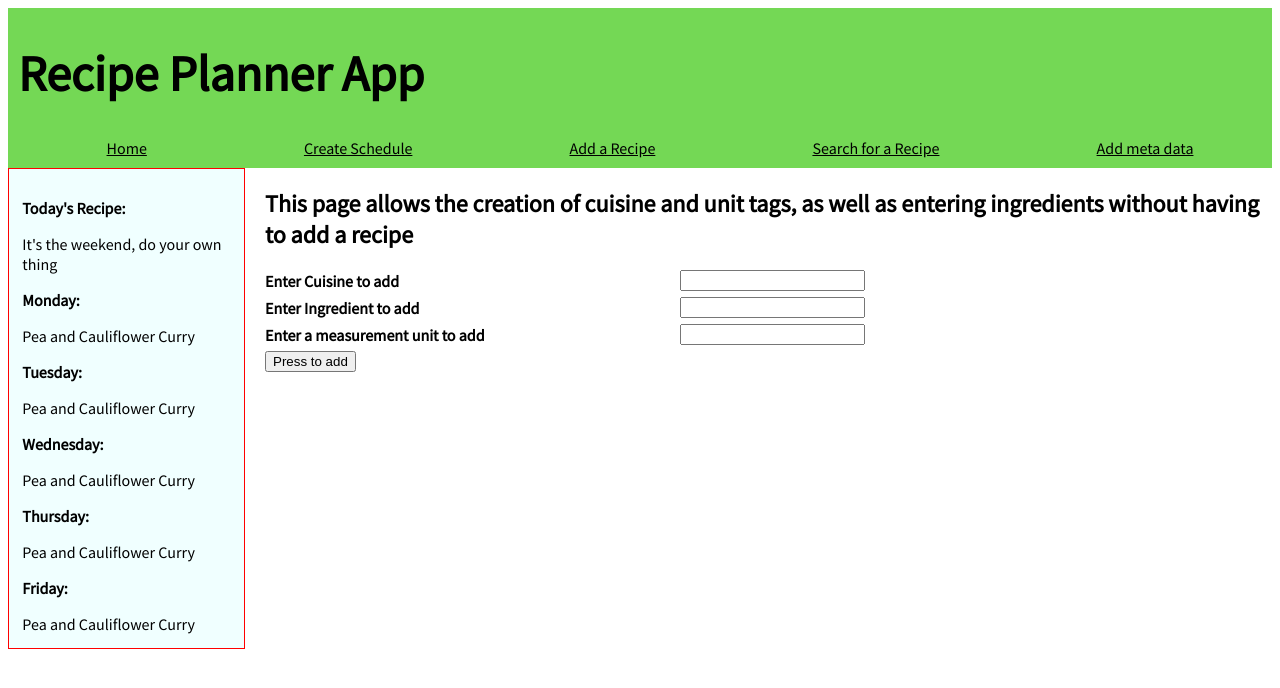
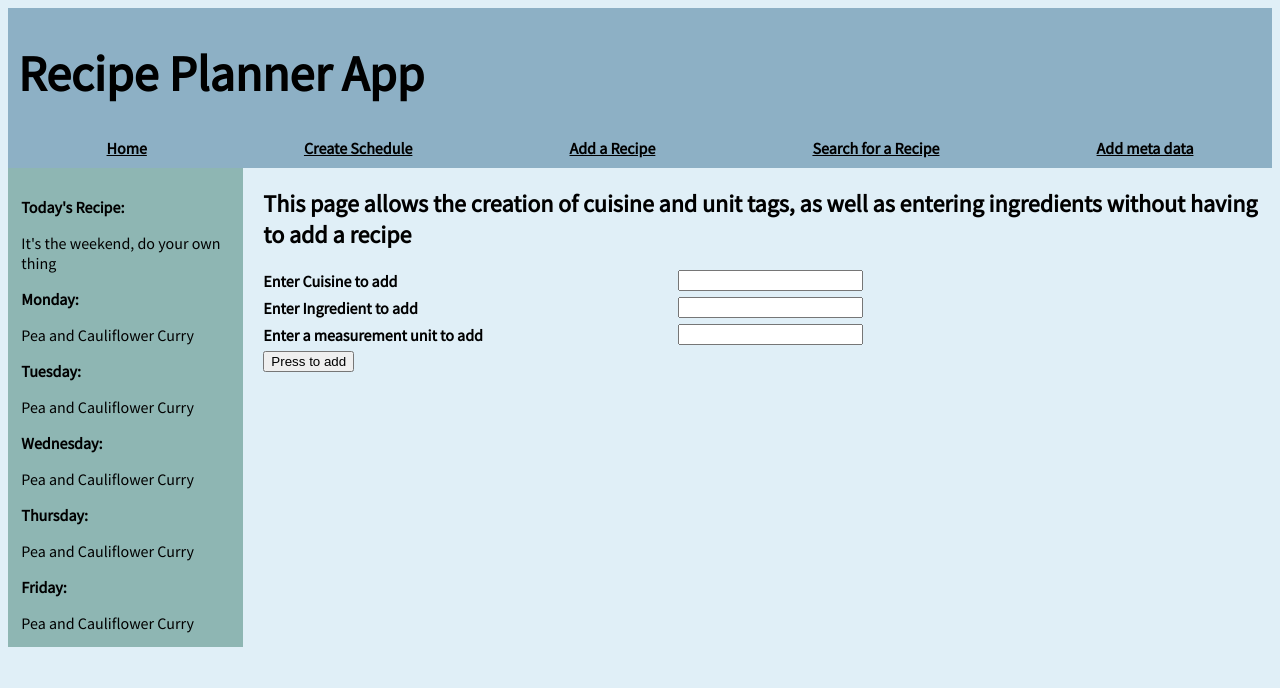
Before and after one commit to Cleon909/Recipe_planner, a Flask app: page /add_meta in a window 1280 px wide. Shown: the top 688 px of the page. Run offline with Flask 2, Linux system fonts and the light colour scheme; data comes from the database, SQL or seed files in the repository.

Commit message:
colors better but still not happy

```diff
--- a/application/static/format.css
+++ b/application/static/format.css
@@ -1,4 +1,15 @@
 /* style sheet for recipe-app */
+
+
+html {
+    background-color: #e0eff7;
+}
+
+.header {
+    background-color:#8db0c5;
+     width:100%;
+     margin: 0 auto
+}
 
 #titles {
     display: flex;
@@ -12,6 +23,7 @@
     color:white;
     padding-bottom: 10px;
     padding-left: 20px;
+    font-weight: bold;
 }
 
 #innercntr {
@@ -24,6 +36,7 @@
     display: flex;
     justify-content: space-between;
     align-items: center;
+    margin-right: 5px;
 }
 
 .list {
@@ -90,9 +103,8 @@
 
 #left {
     max-width: 40%;
-    border: 1px solid red;
     padding: 10pt;
-    background-color: azure;
+    background-color: #8eb6b3;
 }
 
 #main {
--- a/application/templates/layout.html
+++ b/application/templates/layout.html
@@ -12,7 +12,7 @@
     a {color:rgb(0, 0, 0)}
 </style>
 <body style="font-family: Source Sans Pro, sans-serif">
-    <div class="header" style="background-color:#74d855; width:100%; margin: 0 auto">
+    <div class="header" >
         <div style="display:flex">
             <h1 style="color:rgb(0, 0, 0); font-size:50px; margin-left: 10px"> Recipe Planner App</h1></div>
         <div id = "links">
```
